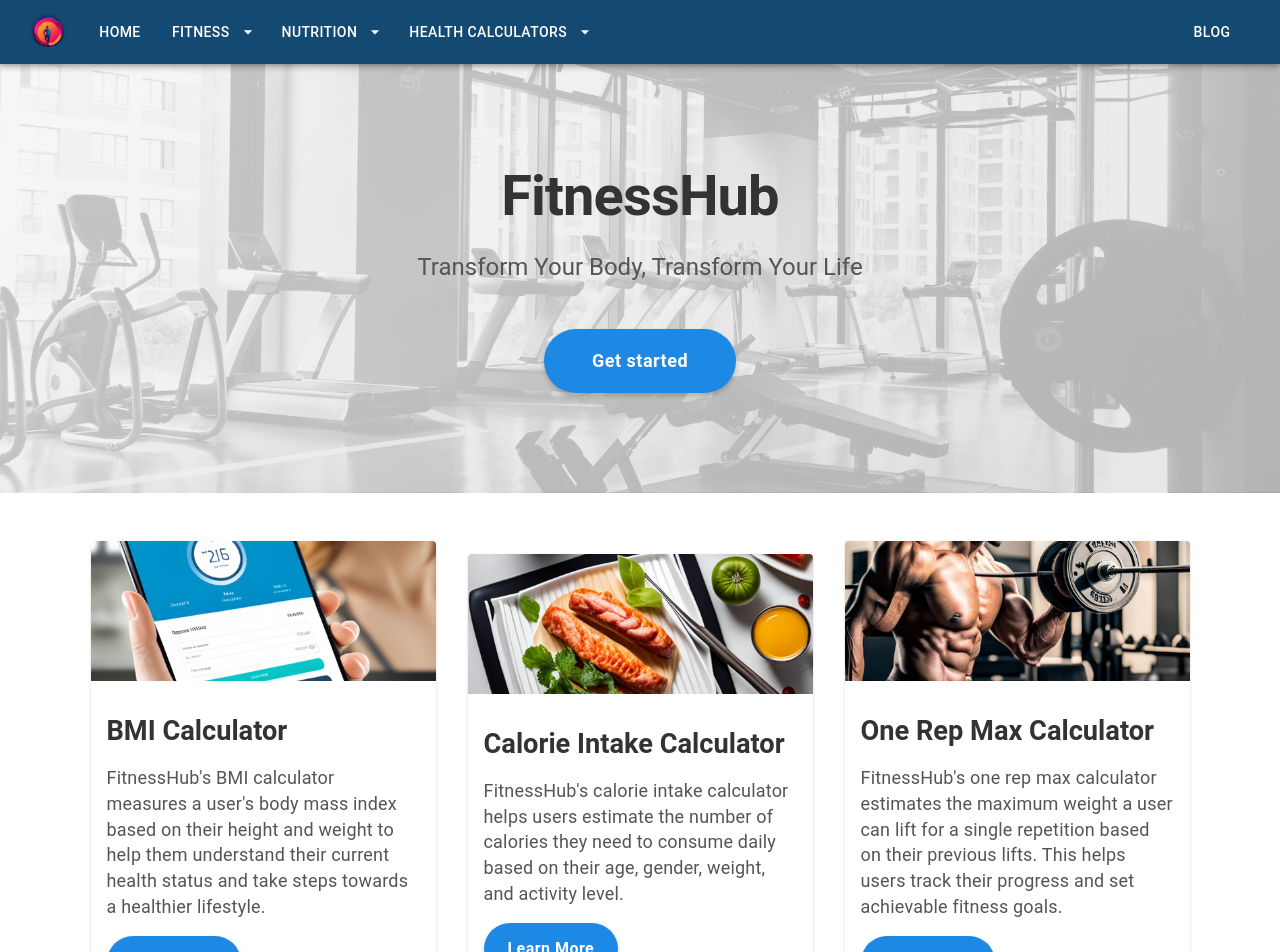
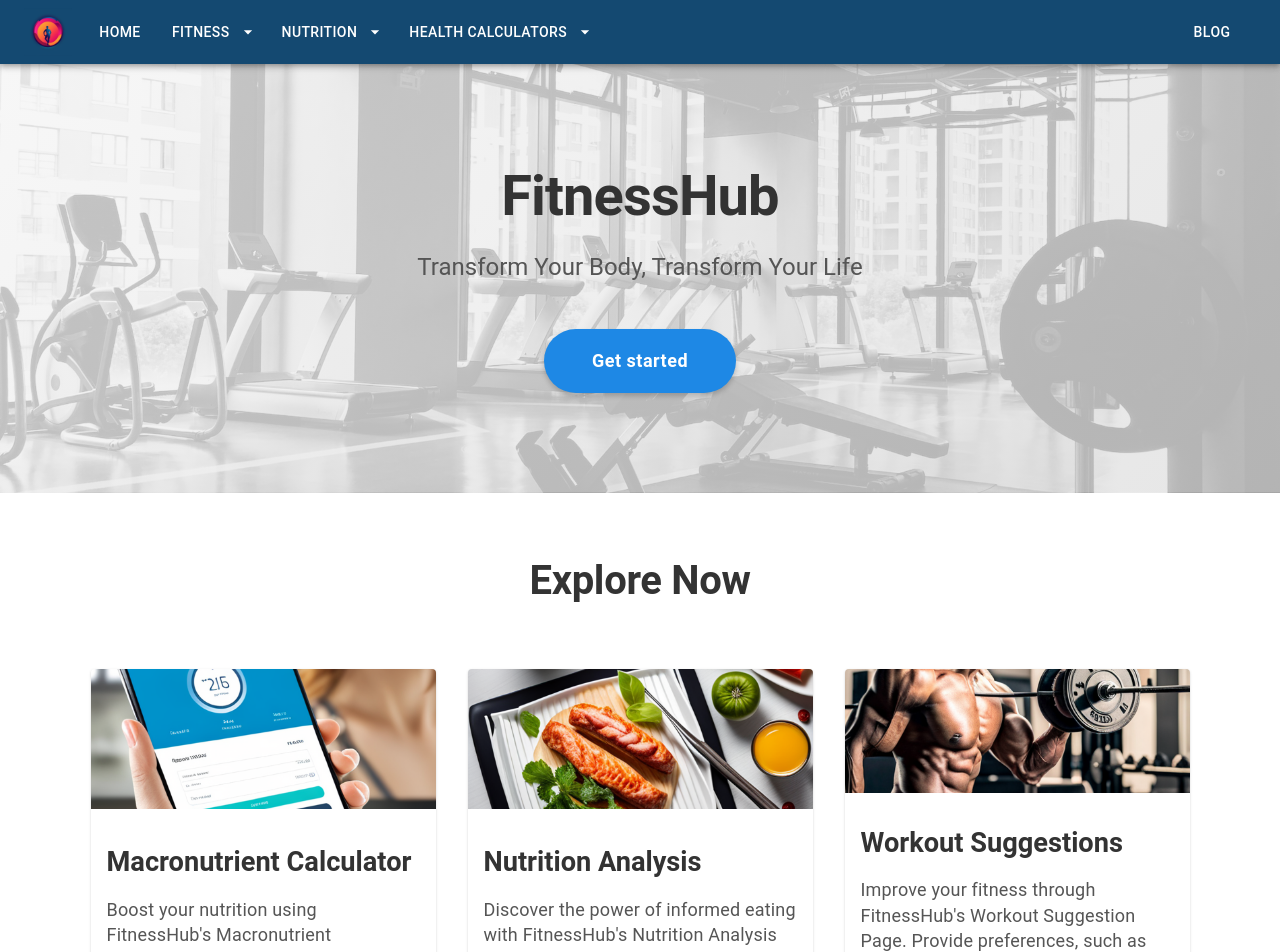
Before and after one commit to laithajjan/FitnessHub, a React (Create React App) app: page / in a window 1280 px wide. Shown: the top 952 px of the page. Built offline with nearby package versions, Linux system fonts and the light colour scheme.

Commit message:
Minor changes to hero cards and styling

```diff
--- a/src/components/Hero/hero.jsx
+++ b/src/components/Hero/hero.jsx
@@ -51,6 +51,10 @@
         maxWidth: 345,
         margin: '0 16px',
         marginBottom: '32px',
+        height: '500px',
+        display: 'flex',
+        flexDirection: 'column',
+        justifyContent: 'space-between',
     },
     cardMedia: {
         height: 140,
@@ -65,6 +69,16 @@
         fontSize: '18px',
         color: '#555',
         marginBottom: '16px',
+        minHeight: '96px',
+        maxHeight: '200px'
+    },
+    exploreNowHeader: {
+        fontSize: '2.5rem',
+        fontWeight: 'bold',
+        color: '#333',
+        marginBottom: '24px',
+        marginTop: '48px',
+        padding: '16px 0',
     },
     cardButton: {
         fontSize: '16px',
@@ -105,6 +119,9 @@
                 Get started
             </Button>
         </div>
+        <Typography variant="h2" align="center" className={classes.exploreNowHeader}>
+            Explore Now
+        </Typography>
         <div className={classes.cardContainer} ref={cardsRef}>
             <Card className={classes.card}>
                 <CardMedia
@@ -114,10 +131,10 @@
                 />
                 <CardContent>
                     <Typography gutterBottom variant="h5" component="h2" className={classes.cardTitle}>
-                        BMI Calculator
+                        Macronutrient Calculator
                     </Typography>
                     <Typography variant="body2" color="textSecondary" component="p" className={classes.cardDescription}>
-                        FitnessHub's BMI calculator measures a user's body mass index based on their height and weight to help them understand their current health status and take steps towards a healthier lifestyle.
+                        Boost your nutrition using FitnessHub's Macronutrient Calculator. Enter age, height, weight, activity level, and goal for a tailored macronutrient plan. Efficiently fuel your body and attain your objectives with personalized recommendations.
                     </Typography>
                     <Button variant="contained" className={classes.cardButton}>
                         Learn More
@@ -132,11 +149,10 @@
                 />
                 <CardContent>
                     <Typography gutterBottom variant="h5" component="h2" className={classes.cardTitle}>
-                        Calorie Intake Calculator
+                        Nutrition Analysis
                     </Typography>
                     <Typography variant="body2" color="textSecondary" component="p" className={classes.cardDescription}>
-                        FitnessHub's calorie intake calculator helps users estimate the number of calories they need to consume daily based on their age, gender, weight, and activity level.
-                    </Typography>
+                        Discover the power of informed eating with FitnessHub's Nutrition Analysis Page. Input your food and quantity, like 200 grams of chicken, to promptly access detailed nutrition facts. Make smarter choices and enhance your diet effortlessly.                    </Typography>
                     <Button variant="contained" className={classes.cardButton}>
                         Learn More
                     </Button>
@@ -150,10 +166,10 @@
                 />
                 <CardContent>
                     <Typography gutterBottom variant="h5" component="h2" className={classes.cardTitle}>
-                        One Rep Max Calculator
+                        Workout Suggestions
                     </Typography>
                     <Typography variant="body2" color="textSecondary" component="p" className={classes.cardDescription}>
-                        FitnessHub's one rep max calculator estimates the maximum weight a user can lift for a single repetition based on their previous lifts. This helps users track their progress and set achievable fitness goals.
+                        Improve your fitness through FitnessHub's Workout Suggestion Page. Provide preferences, such as gender, goals, and training method, to obtain a custom workout plan. Revamp your routine and reach results more effectively with individualized advice.
                     </Typography>
                     <Button variant="contained" className={classes.cardButton}>
                         Learn More
```
